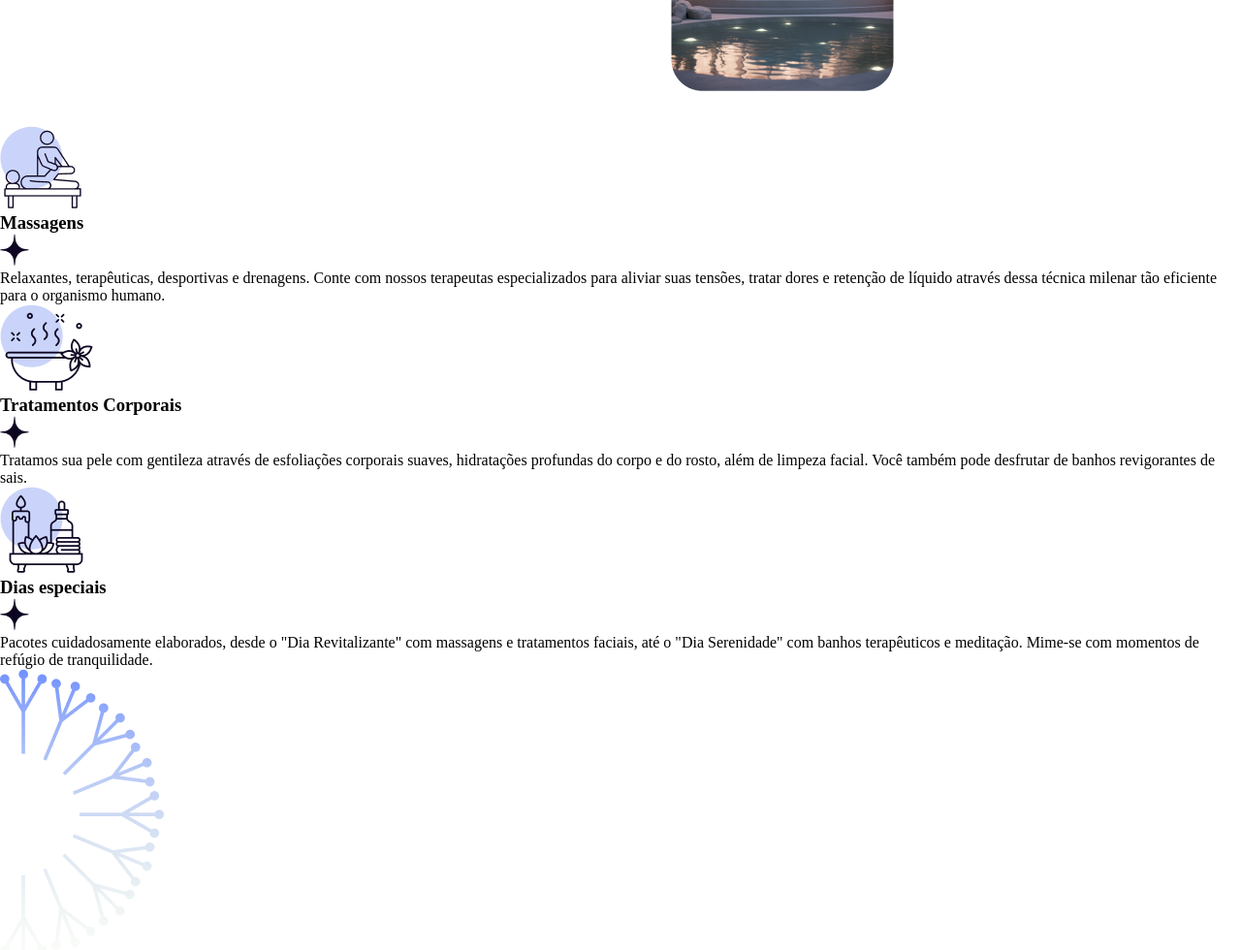
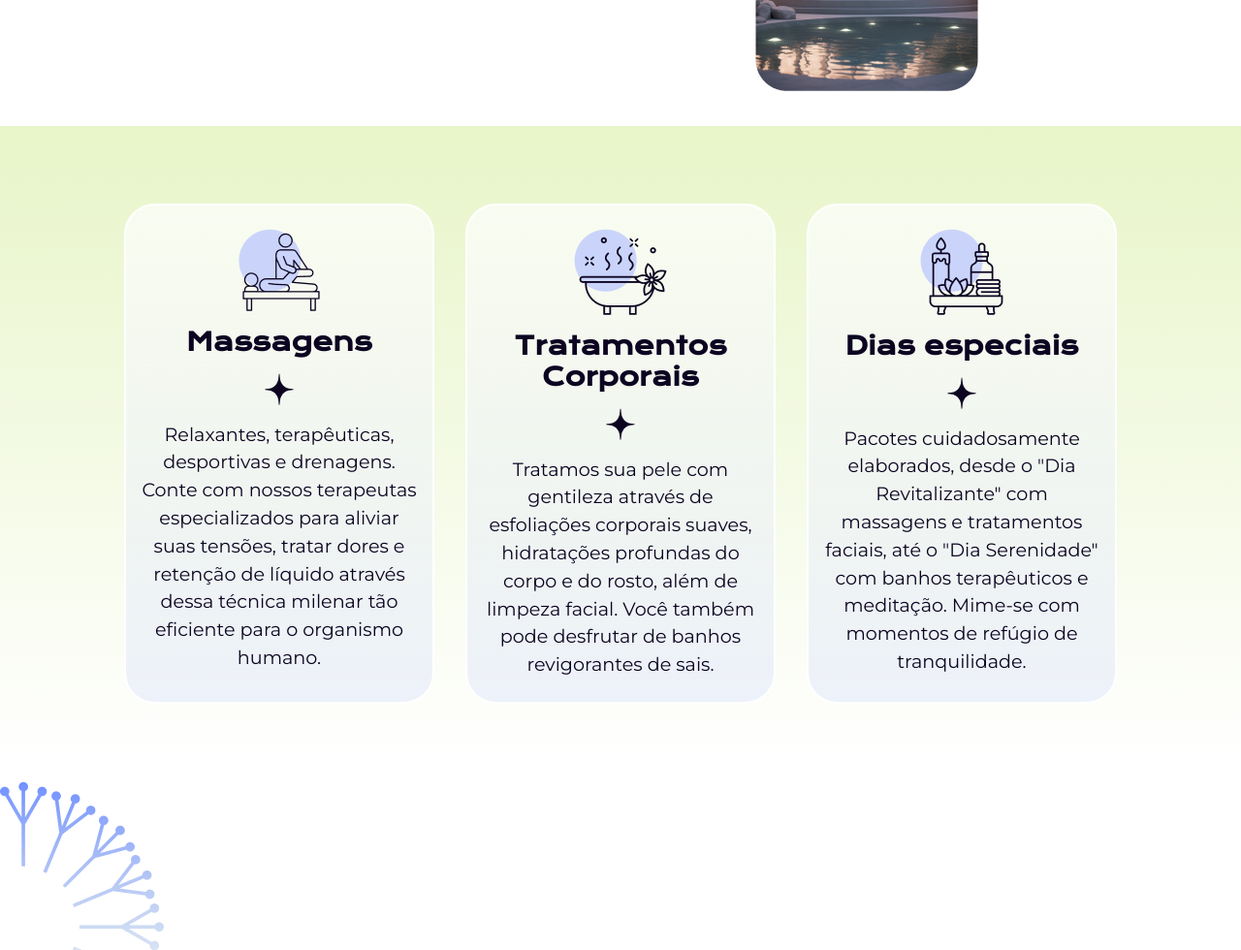
Before and after one commit to JeffersonRolino/calmaria-spa, a website: page index.html in a window 1280 px wide. Shown: the part 1820-2800 px from the top of the page at 97% size. Drawn offline with nearby package versions, Linux system fonts and the light colour scheme.

Commit message:
Capítulo 03 - Aula 08: Construindo os cards com @extend e Parent Selector

```diff
--- a/styles/abstract/_nosso-espaco.scss
+++ b/styles/components/_nosso-espaco.scss
@@ -1,9 +1,6 @@
-@use './variaveis';
-@use './mixins';
+@use '../abstract/variaveis';
+@use '../abstract/mixins';
 
-/**************************************************************************
-* SEÇÃO NOSSO ESPAÇO
-**************************************************************************/
 #nosso-espaco {
   @include mixins.margem-central(80%);
 
@@ -20,7 +17,7 @@
     }
 
     .espaco-textos {
-      @extend .imgs-espaco;
+      max-width: 587px;
 
       .titulo {
         @include mixins.ff-fs-color(variaveis.$ft-titulos, 2rem, variaveis.$cor-secundaria);
--- /dev/null
+++ b/styles/components/_servicos.scss
@@ -0,0 +1,38 @@
+@use '../abstract/variaveis';
+@use '../abstract/mixins';
+
+#servico {
+  background: variaveis.$gradiente-primario;
+  padding: 5rem 0;
+
+  .cards {
+    @include mixins.margem-central(80%);
+    display: flex;
+    gap: 2rem;
+
+    .card {
+      background: variaveis.$gradiente-secundario;
+      display: flex;
+      padding: 1.5rem 1rem;
+      flex-direction: column;
+      align-items: center;
+      gap: 1rem;
+      flex: 1 0 0;
+      border-radius: 32px;
+      border: 2px solid white;
+      backdrop-filter: blur(2px);
+      text-align: center;
+
+      .card-titulo {
+        @include mixins.ff-fs-color(variaveis.$ft-titulos, 1.6rem, variaveis.$cor-primaria);
+      }
+
+      .card-texto {
+        @include mixins.ff-fs-color(variaveis.$ft-textos, 1.2rem, variaveis.$cor-primaria);
+        font-weight: 400;
+        line-height: 150%;
+      }
+    }
+
+  }
+}
--- a/styles/sass/main.scss
+++ b/styles/sass/main.scss
@@ -1,4 +1,5 @@
 @use '../abstract/reset';
 
-@use '../abstract/header';
-@use '../abstract/nosso-espaco';
+@use '../components/header';
+@use '../components/nosso-espaco';
+@use '../components/servicos';
```
Also changed, not shown: styles/components/_header.scss (renamed from styles/abstract/_header.scss, +2 -5 lines), styles/css/style.css, 1 other file.
